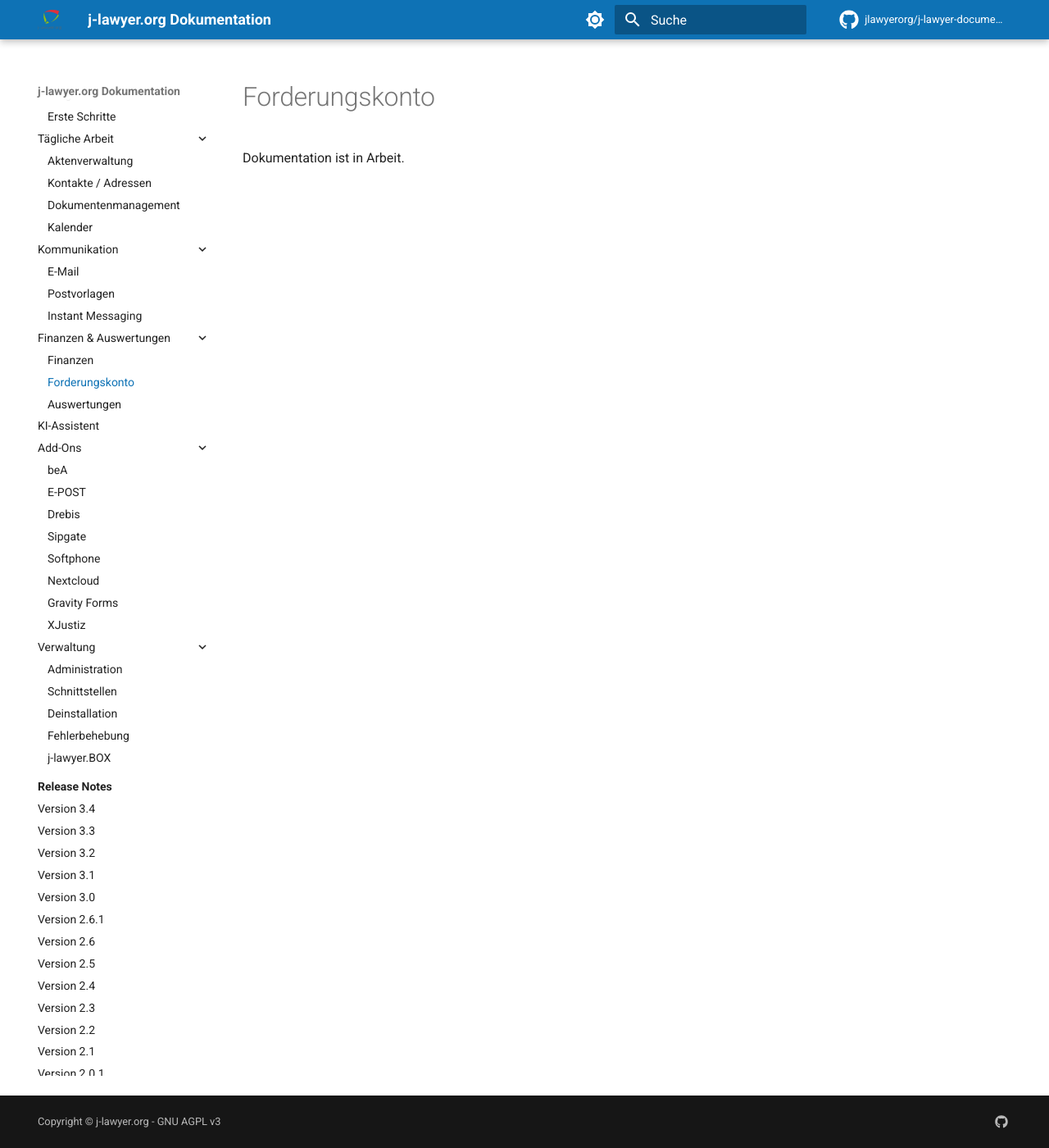
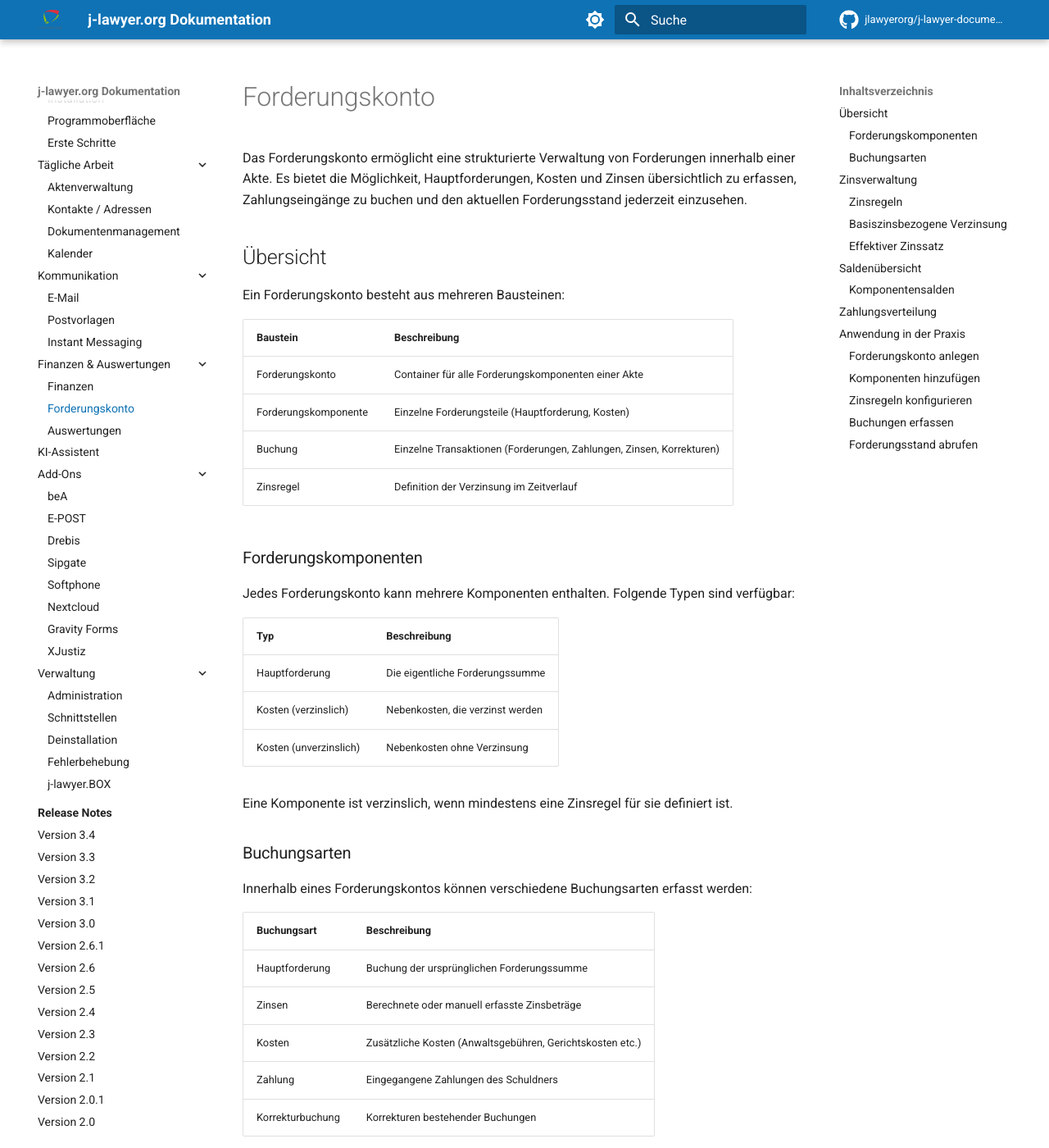
Before and after one commit to jlawyerorg/j-lawyer-documentation, an MkDocs documentation site: the page built from docs/benutzerhandbuch/forderungskonto.md, in a window 1280 px wide and 1400 px high. Shown: the whole window at 82% size. Built offline with MkDocs 1.6.1 and Material for MkDocs 9.7.7, drawn with Linux system fonts in a browser that asks for light colours; comment, search, counter and statistics services are not loaded; some of the changed text lies outside the part shown.

Commit message:
added claim ledger documentation

```diff
--- a/docs/benutzerhandbuch/forderungskonto.md
+++ b/docs/benutzerhandbuch/forderungskonto.md
@@ -1,3 +1,162 @@
 # Forderungskonto
 
-Dokumentation ist in Arbeit.
+Das Forderungskonto ermöglicht eine strukturierte Verwaltung von Forderungen innerhalb einer Akte. Es bietet die Möglichkeit, Hauptforderungen, Kosten und Zinsen übersichtlich zu erfassen, Zahlungseingänge zu buchen und den aktuellen Forderungsstand jederzeit einzusehen.
+
+## Übersicht {#uebersicht}
+
+Ein Forderungskonto besteht aus mehreren Bausteinen:
+
+| Baustein | Beschreibung |
+|----------|--------------|
+| Forderungskonto | Container für alle Forderungskomponenten einer Akte |
+| Forderungskomponente | Einzelne Forderungsteile (Hauptforderung, Kosten) |
+| Buchung | Einzelne Transaktionen (Forderungen, Zahlungen, Zinsen, Korrekturen) |
+| Zinsregel | Definition der Verzinsung im Zeitverlauf |
+
+### Forderungskomponenten {#komponenten}
+
+Jedes Forderungskonto kann mehrere Komponenten enthalten. Folgende Typen sind verfügbar:
+
+| Typ | Beschreibung |
+|-----|--------------|
+| Hauptforderung | Die eigentliche Forderungssumme |
+| Kosten (verzinslich) | Nebenkosten, die verzinst werden |
+| Kosten (unverzinslich) | Nebenkosten ohne Verzinsung |
+
+Eine Komponente ist verzinslich, wenn mindestens eine Zinsregel für sie definiert ist.
+
+### Buchungsarten {#buchungsarten}
+
+Innerhalb eines Forderungskontos können verschiedene Buchungsarten erfasst werden:
+
+| Buchungsart | Beschreibung |
+|-------------|--------------|
+| Hauptforderung | Buchung der ursprünglichen Forderungssumme |
+| Zinsen | Berechnete oder manuell erfasste Zinsbeträge |
+| Kosten | Zusätzliche Kosten (Anwaltsgebühren, Gerichtskosten etc.) |
+| Zahlung | Eingegangene Zahlungen des Schuldners |
+| Korrekturbuchung | Korrekturen bestehender Buchungen |
+
+Jede Buchung enthält:
+
+- Datum der Buchung
+
+- Betrag
+
+- Beschreibung
+
+- Optionaler Kommentar
+
+- Zuordnung zu einer Forderungskomponente (optional)
+
+## Zinsverwaltung {#zinsverwaltung}
+
+### Zinsregeln {#zinsregeln}
+
+Für jede Forderungskomponente können Zinsregeln definiert werden, die festlegen, wie die Verzinsung berechnet wird. Zinsregeln sind zeitlich gestaffelt und können sich im Laufe der Zeit ändern.
+
+Zwei Zinsarten werden unterstützt:
+
+| Zinsart | Beschreibung |
+|---------|--------------|
+| Fester Zinssatz | Ein fixer prozentualer Zinssatz |
+| Basiszinsbezogen | Zinssatz basierend auf dem Basiszinssatz plus Aufschlag |
+
+### Basiszinsbezogene Verzinsung {#basiszins}
+
+Bei der basiszinsbezogenen Verzinsung wird der aktuelle Basiszinssatz der Deutschen Bundesbank als Grundlage verwendet und ein Aufschlag (Marge) hinzugerechnet. Dies entspricht der gesetzlichen Regelung für Verzugszinsen nach § 288 BGB.
+
+Beispiel: Basiszinssatz 3,62 % + 5 Prozentpunkte = 8,62 % Verzugszinsen
+
+### Effektiver Zinssatz {#effektiver-zinssatz}
+
+Der effektive Zinssatz wird wie folgt berechnet:
+
+- Bei festem Zinssatz: Der konfigurierte Prozentsatz wird direkt verwendet
+
+- Bei basiszinsbezogenem Zinssatz: Basiszinssatz + konfigurierte Marge
+
+## Saldenübersicht {#salden}
+
+Das Forderungskonto berechnet automatisch folgende Summen:
+
+| Saldo | Beschreibung |
+|-------|--------------|
+| Gesamte Hauptforderung | Summe aller Hauptforderungsbeträge |
+| Gesamte Kosten | Summe aller Kostenbeträge |
+| Zinsen auf Hauptforderung | Berechnete/gebuchte Zinsen auf die Hauptforderung |
+| Zinsen auf Kosten | Berechnete/gebuchte Zinsen auf verzinsliche Kosten |
+| Gesamte Zahlungen | Summe aller eingegangenen Zahlungen |
+| Offene Forderung | Verbleibender Forderungsbetrag nach Abzug der Zahlungen |
+
+### Komponentensalden {#komponentensalden}
+
+Für jede Forderungskomponente werden einzeln berechnet:
+
+- Ursprünglicher Betrag (Hauptsumme)
+
+- Aufgelaufene Zinsen
+
+- Erhaltene Zahlungen
+
+- Offene Hauptsumme
+
+- Offene Zinsen
+
+- Gesamter offener Saldo
+
+- Status (vollständig bezahlt oder offen)
+
+## Zahlungsverteilung {#zahlungsverteilung}
+
+Bei Eingang einer Zahlung wird geprüft, wie diese auf die verschiedenen Forderungskomponenten und deren Zinsen verteilt wird. Die Software unterstützt dabei die Berechnung von Verteilungsvorschlägen gemäß gesetzlicher Verrechnungsregeln.
+
+## Anwendung in der Praxis {#praxis}
+
+### Forderungskonto anlegen {#anlegen}
+
+Ein Forderungskonto wird innerhalb einer Akte angelegt und erhält einen Namen sowie eine optionale Beschreibung.
+
+### Komponenten hinzufügen {#komponenten-hinzufuegen}
+
+Nach Anlage des Kontos werden die einzelnen Forderungskomponenten definiert:
+
+1. Hauptforderung mit dem ursprünglichen Forderungsbetrag
+
+2. Optional: Verzinsliche Kosten (z.B. vorgerichtliche Anwaltskosten)
+
+3. Optional: Unverzinsliche Kosten
+
+### Zinsregeln konfigurieren {#zinsregeln-konfigurieren}
+
+Für verzinsliche Komponenten werden Zinsregeln angelegt:
+
+1. Gültig-ab-Datum festlegen (z.B. Verzugseintritt)
+
+2. Zinsart wählen (fest oder basiszinsbezogen)
+
+3. Bei festem Zinssatz: Prozentsatz eingeben
+
+4. Bei basiszinsbezogenem Zinssatz: Aufschlag (Marge) eingeben
+
+### Buchungen erfassen {#buchungen-erfassen}
+
+Im laufenden Betrieb werden Buchungen erfasst:
+
+- Zahlungseingänge buchen
+
+- Zinsen berechnen und buchen
+
+- Zusätzliche Kosten erfassen
+
+- Bei Bedarf Korrekturbuchungen vornehmen
+
+### Forderungsstand abrufen {#forderungsstand}
+
+Jederzeit kann der aktuelle Forderungsstand abgerufen werden mit:
+
+- Gesamtübersicht aller Salden
+
+- Aufschlüsselung nach Komponenten
+
+- Historische Entwicklung der Buchungen
```
